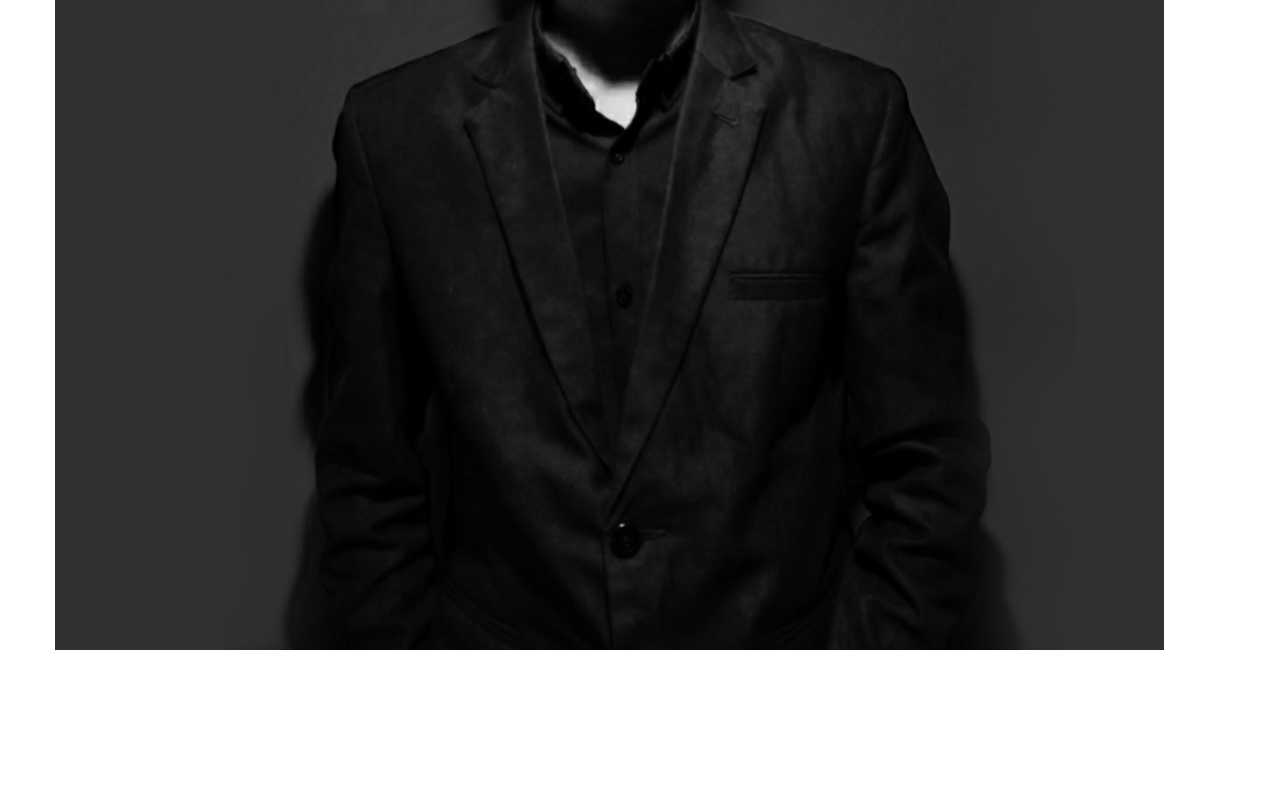
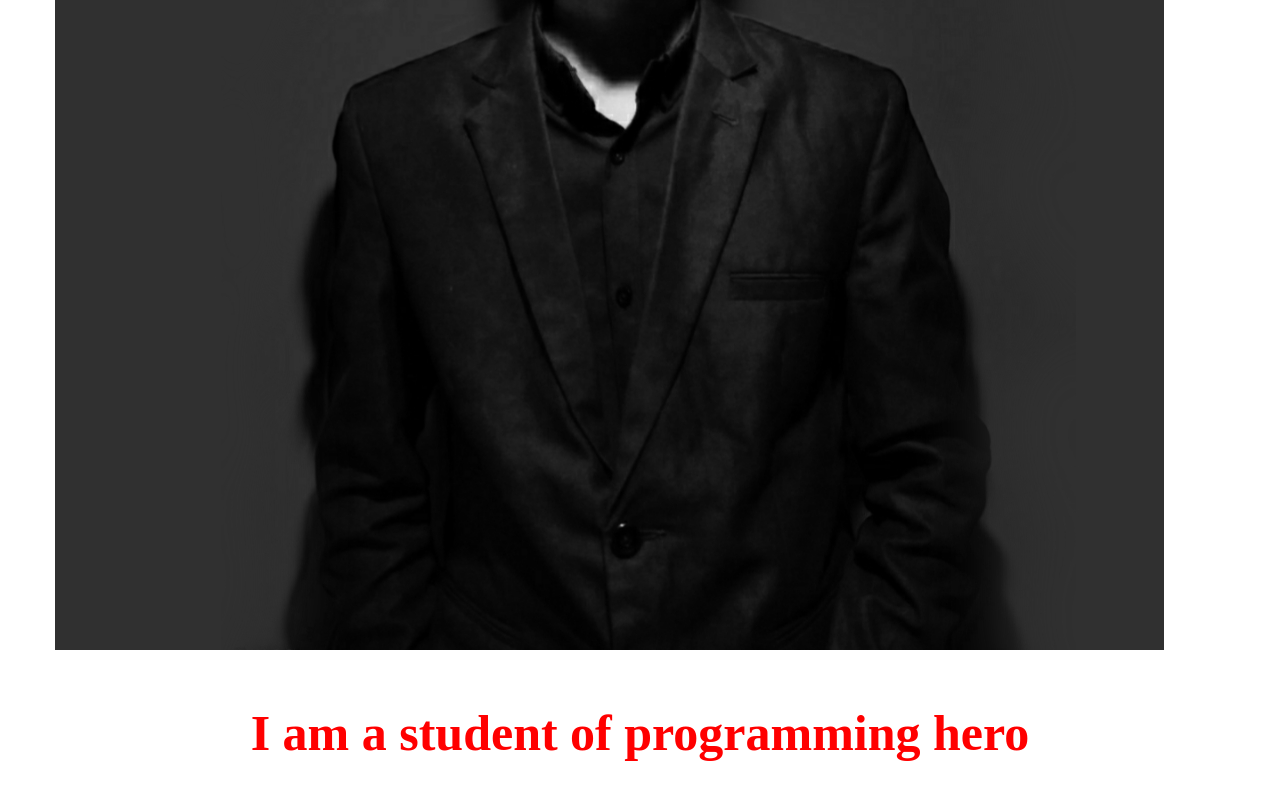
Before and after one commit to Antor4q/private-repo-public, a plain HTML site: page index.html in a window 1280 px wide. Shown: the part 613-1413 px from the top of the page. Before the commit the page ends 1267 px from the top, so only its background shows below. Drawn offline with Linux system fonts and the light colour scheme.

Commit message:
finised the work

```diff
--- a/index.html
+++ b/index.html
@@ -9,10 +9,18 @@
             width:1170px;
             margin:auto;
         }
+        .ph{
+            color:red;
+            font-size: 50px;
+            text-align: center;
+        }
     </style>
 </head>
 <body>
     <h3 style="color:red; font-size: 30px; text-align: center; background-color: green; padding: 30px;">Hello! I am Ahmed Antor</h3>
     <img  src="image/black.jpg" alt="">
+    <div>
+        <h3 class="ph">I am a student of programming hero</h3>
+    </div>
 </body>
 </html>
```
